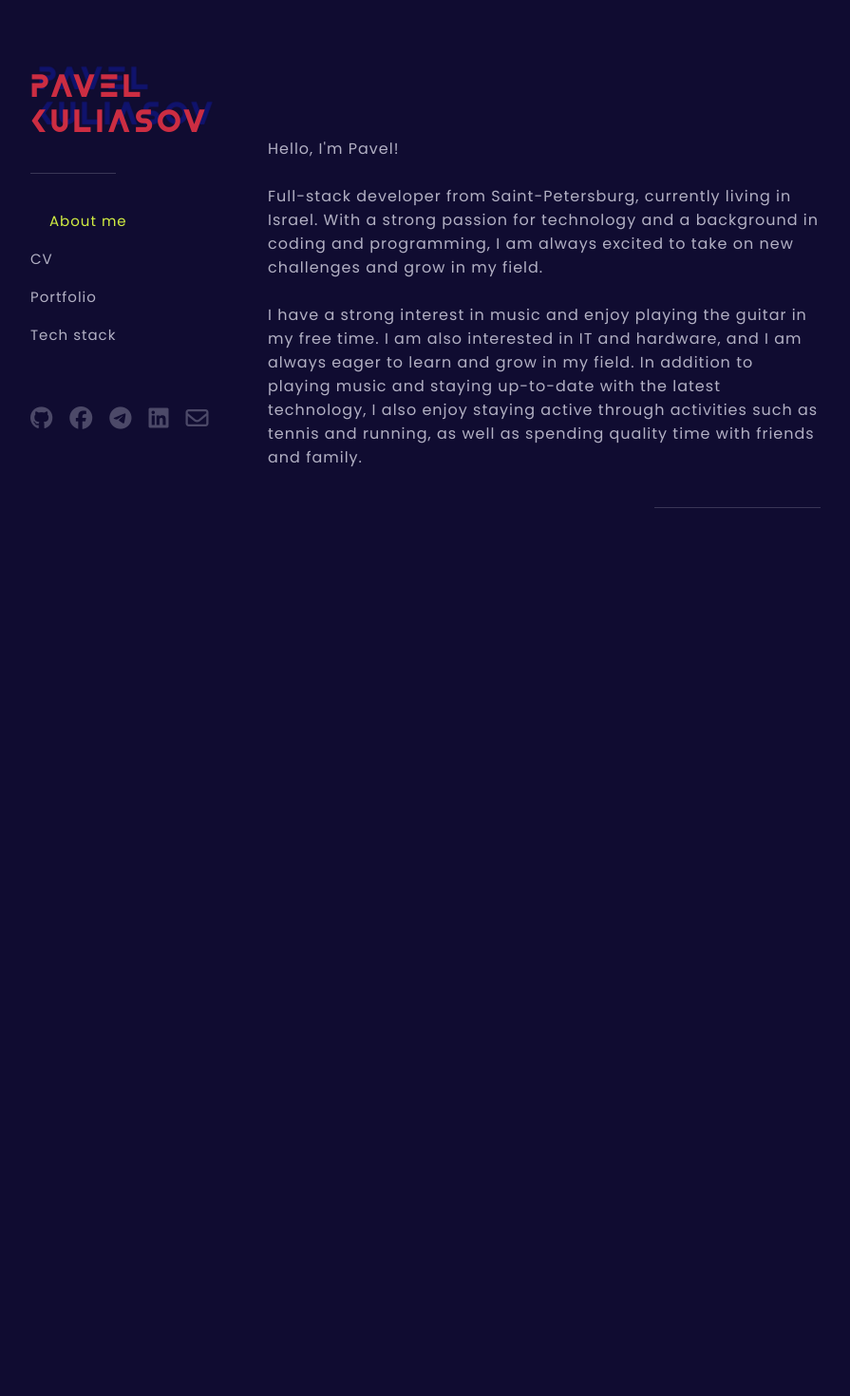
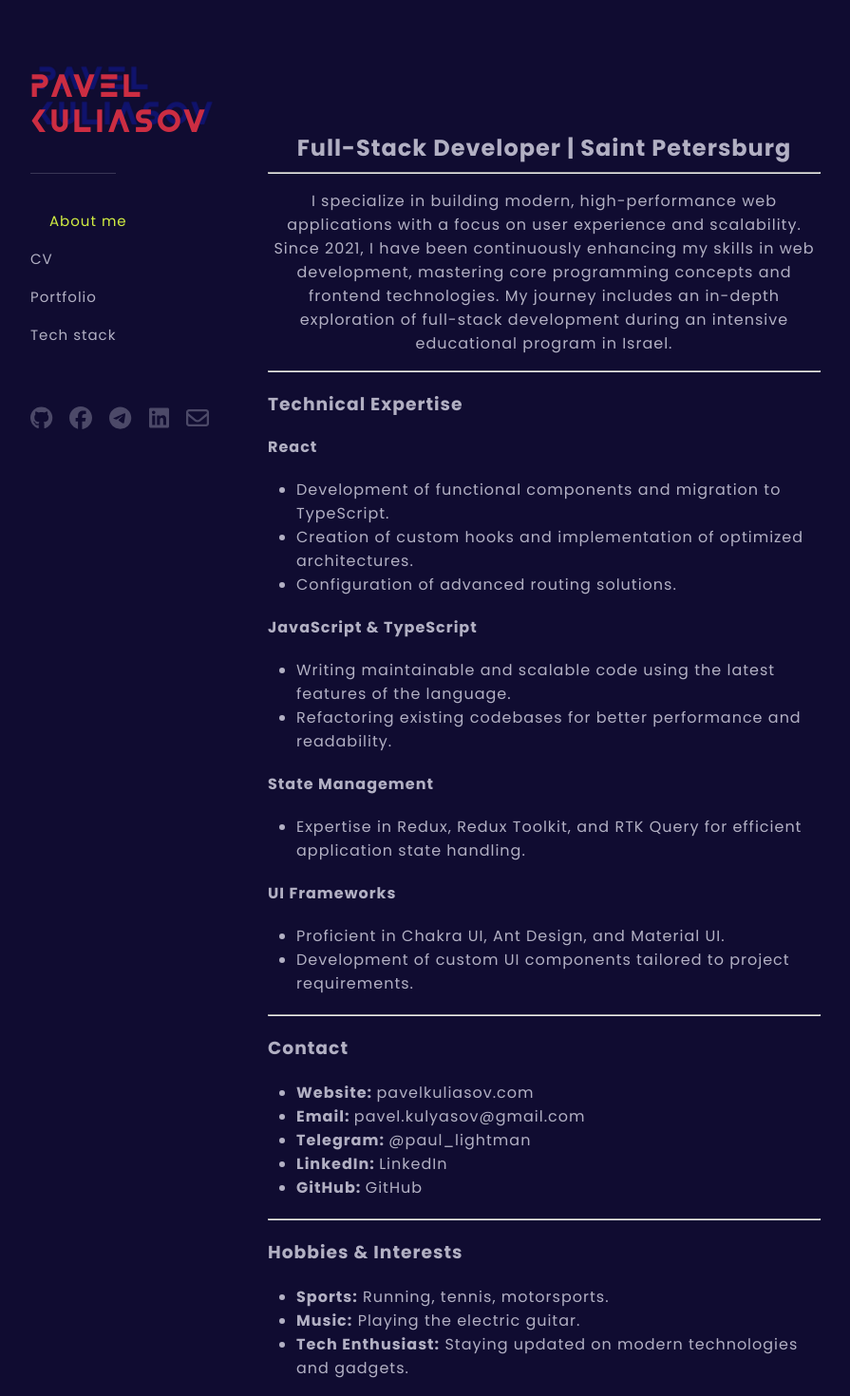
Before and after one commit to z4ffe/z4ffe, a React (Vite) app: page /about in a window 1280 px wide. Shown: the part 60-1530 px from the top of the page at 95% size, without its empty margins (192-1087 px from the left). Before the commit the page ends 800 px from the top, so only its background shows below. Built offline with nearby package versions, Linux system fonts and the light colour scheme.

Commit message:
fix fotnawesome link, aboutme, nested a tags, etc

```diff
--- a/index.html
+++ b/index.html
@@ -1,22 +1,23 @@
 <!DOCTYPE html>
-<html lang="en">
+<html lang='en'>
 <head>
-  <link href="public/favicon.ico" rel="shortcut icon" type="image/x-icon">
-  <link href="public/apple-touch-icon.png" rel="apple-touch-icon" sizes="180x180">
-  <link href="public/favicon-32x32.png" rel="icon" sizes="32x32" type="image/png">
-  <link href="public/favicon-16x16.png" rel="icon" sizes="16x16" type="image/png">
-  <link href="site.webmanifest" rel="manifest">
-  <meta charset="UTF-8"/>
-  <meta content="width=device-width, initial-scale=1.0" name="viewport"/>
-  <link href="https://fonts.googleapis.com" rel="preconnect">
-  <link crossorigin href="https://fonts.gstatic.com" rel="preconnect">
-  <link href="https://fonts.googleapis.com/css2?family=Poppins:wght@300;400;500;600;700&display=swap"
-		  rel="stylesheet">
-  <script crossorigin="anonymous" src="https://kit.fontawesome.com/163d2359f5.js"></script>
+  <link href='public/favicon.ico' rel='shortcut icon' type='image/x-icon'>
+  <link href='public/apple-touch-icon.png' rel='apple-touch-icon' sizes='180x180'>
+  <link href='public/favicon-32x32.png' rel='icon' sizes='32x32' type='image/png'>
+  <link href='public/favicon-16x16.png' rel='icon' sizes='16x16' type='image/png'>
+  <link href='site.webmanifest' rel='manifest'>
+  <meta charset='UTF-8' />
+  <meta content='width=device-width, initial-scale=1.0' name='viewport' />
+  <link href='https://fonts.googleapis.com' rel='preconnect'>
+  <link crossorigin href='https://fonts.gstatic.com' rel='preconnect'>
+  <link href='https://fonts.googleapis.com/css2?family=Poppins:wght@300;400;500;600;700&display=swap'
+        rel='stylesheet'>
+  <script crossorigin='anonymous'
+          src='https://cdnjs.cloudflare.com/ajax/libs/font-awesome/6.7.2/js/all.min.js'></script>
   <title>Pavel Kuliasov Portfolio</title>
 </head>
 <body>
-<div id="root"></div>
-<script src="/src/main.tsx" type="module"></script>
+<div id='root'></div>
+<script src='/src/main.tsx' type='module'></script>
 </body>
 </html>
--- a/src/components/Perlin/perlinCanvas.ts
+++ b/src/components/Perlin/perlinCanvas.ts
@@ -21,7 +21,8 @@ function createWorld(canvas: RefObject<HTMLDivElement>) {
 	if (window.innerWidth < mobileWidth) {
 		_width = window.innerWidth
 		_height = window.innerHeight / 1.2
-	} else {
+	}
+	else {
 		_width = window.innerWidth / 2.5
 		_height = window.innerHeight / 1.5
 	}
@@ -30,7 +31,7 @@ function createWorld(canvas: RefObject<HTMLDivElement>) {
 	camera = new THREE.PerspectiveCamera(55, _width / _height, 1, 1000)
 	camera.position.z = 12
 	renderer = new THREE.WebGLRenderer({antialias: true, alpha: false})
-	renderer.setPixelRatio(1.4)
+	renderer.setPixelRatio(1.2)
 	controls = new OrbitControls(camera, renderer.domElement)
 	controls.enableZoom = false
 	renderer.setSize(_width, _height)
@@ -42,7 +43,8 @@ function onWindowResize() {
 	if (window.innerWidth < mobileWidth) {
 		_width = window.innerWidth
 		_height = window.innerHeight / 1.2
-	} else {
+	}
+	else {
 		_width = window.innerWidth / 2.5
 		_height = window.innerHeight / 1.5
 	}
@@ -52,7 +54,7 @@ function onWindowResize() {
 }
 
 let mat: any
-const primitiveElement = function (this: any) {
+const primitiveElement = function(this: any) {
 	this.mesh = new THREE.Object3D()
 	mat = new THREE.ShaderMaterial(material)
 	const geo = new THREE.IcosahedronBufferGeometry(3, 7)
--- a/src/components/PortfolioCard/PortfolioCard.module.scss
+++ b/src/components/PortfolioCard/PortfolioCard.module.scss
@@ -25,6 +25,16 @@
       flex-direction: column;
       opacity: 0;
       transition: .6s ease;
+      position: relative;
+
+      .portfolioCard__link {
+        position: absolute;
+        top: 0;
+        left: 0;
+        right: 0;
+        bottom: 0;
+        z-index: 1;
+      }
 
       .portfolioCard__title {
         display: block;
@@ -72,19 +82,18 @@
           gap: 10px;
           margin-right: 10px;
           margin-top: 5px;
+          z-index: 10;
         }
 
         a {
           display: block;
+          color: rgba(219, 217, 232, .7);
+          text-shadow: 5px 5px 12px rgba(0, 0, 0, 1);
+          transition: .3s;
 
-          i {
-            color: rgba(219, 217, 232, .7);
-            text-shadow: 5px 5px 12px rgba(0, 0, 0, 1);
-            transition: .3s;
+          &:hover {
+            color: white;
 
-            &:hover {
-              color: white;
-            }
           }
         }
       }
--- a/src/components/PortfolioCard/PortfolioCard.tsx
+++ b/src/components/PortfolioCard/PortfolioCard.tsx
@@ -19,12 +19,13 @@ export const PortfolioCard: FC<IPortfolioWork> = ({data}) => {
 	}
 
 	return (
-		<a className={styles.portfolioCard__link} href={data.deploy} target='_blank'>
+		<div className={styles.portfolioCard__link}>
 			<div className={styles.portfolioCard}
 				  style={{backgroundImage: isMobile ? `linear-gradient(to bottom, rgba(16, 20, 110, 0.8), rgba(204, 45, 66, 0.2)), url(${data.img})` : `url(${data.img})`}}>
 				<div className={styles.portfolioCard__wrapper}
 					  onMouseOver={(event) => wrapperOpacityOn(event, data.img)}
 					  onMouseLeave={(event) => wrapperOpacityOff(event)}>
+					<a className={styles.portfolioCard__link} href={data.deploy} target='_blank'></a>
 					<h2 className={styles.portfolioCard__title}>{data.title}</h2>
 					<p className={styles.portfolioCard__desc}>{data.desc}</p>
 					<div className={styles.portfolioCard__links}>
@@ -36,13 +37,15 @@ export const PortfolioCard: FC<IPortfolioWork> = ({data}) => {
 							{data.node && <i className='fa-brands fa-node-js fa-xl'></i>}
 							{data.db && <i className='fa-solid fa-database fa-xl'></i>}
 						</div>
-						<div className={styles.links}><a href={data.github} target='_blank'><i
-							className='fa-brands fa-github fa-xl'></i></a>
+						<div className={styles.links}>
+							<a href={data.github} target='_blank'><i
+								className='fa-brands fa-github fa-xl'></i></a>
 							<a href={data.deploy} target='_blank'><i
-								className='fa-solid fa-arrow-up-right-from-square fa-xl'></i></a></div>
+								className='fa-solid fa-arrow-up-right-from-square fa-xl'></i></a>
+						</div>
 					</div>
 				</div>
 			</div>
-		</a>
+		</div>
 	)
 }
--- a/src/constants/constants.ts
+++ b/src/constants/constants.ts
@@ -2,5 +2,5 @@ export const CONSTANTS = {
 	SHORT_NAME: 'PK',
 	FULL_NAME: 'Pavel Kuliasov',
 	POSITION: 'Full-Stack Developer',
-	FOOTER_TEXT: 'Handcrafted by Paul Lightman'
+	FOOTER_TEXT: 'Handcrafted by Paul Lightman',
 }
--- a/src/pages/AboutMe/AboutMe.module.scss
+++ b/src/pages/AboutMe/AboutMe.module.scss
@@ -1,8 +1,39 @@
 .aboutme {
   display: flex;
   flex-direction: column;
-  margin-top: 13%;
+  margin-top: 70px;
   font-family: 'Poppins', sans-serif;
+
+  a {
+    text-decoration: none;
+    color: rgba(219, 217, 232, .8);
+    transition: .3s;
+    border-bottom: 1px solid transparent;
+
+
+    &:hover {
+      color: white;
+      border-bottom: 1px solid white;
+    }
+  }
+
+  h2 {
+    margin: 0;
+    text-align: center;
+  }
+
+  h4 {
+    margin: 0;
+  }
+
+  p {
+    text-align: center;
+  }
+
+  ul {
+    margin: 20px 0;
+    padding: 0 0 0 30px;
+  }
 
   .text {
     color: rgba(219, 217, 232, .8);
@@ -23,6 +54,11 @@
     padding: 0 .5rem;
     margin: 2rem auto;
 
+    ul {
+      list-style-type: none;
+      padding: 0;
+    }
+
     .text {
       text-align: center;
     }
--- a/src/pages/AboutMe/AboutMe.tsx
+++ b/src/pages/AboutMe/AboutMe.tsx
@@ -7,19 +7,58 @@ export const AboutMe = () => {
 		<AnimatedPage>
 			<div className={styles.aboutme}>
 				<div className={styles.text}>
-					Hello, I'm Pavel!
-					<br />
-					<br />
-					Full-stack developer from Saint-Petersburg, currently living in Israel. With a strong passion for
-					technology and a background in coding and programming, I am always
-					excited to take on new challenges and grow in my field.
-					<br />
-					<br />
-					I have a strong interest in music and enjoy
-					playing the guitar in my free time. I am also interested in IT and hardware, and I am always eager to
-					learn and grow in my field. In addition to playing music and staying up-to-date with the latest
-					technology, I also enjoy staying active through activities such as tennis and running, as well as
-					spending quality time with friends and family.
+					<h2>Full-Stack Developer | Saint Petersburg</h2>
+					<hr />
+					<p>
+						I specialize in building modern, high-performance web applications with a focus on user experience and
+						scalability. Since 2021, I have been continuously enhancing my skills in web development, mastering
+						core
+						programming concepts and frontend technologies. My journey includes an in-depth exploration of
+						full-stack
+						development during an intensive educational program in Israel.</p>
+					<hr />
+					<h3>Technical Expertise</h3>
+					<h4>React</h4>
+					<ul>
+						<li>Development of functional components and migration to TypeScript.</li>
+						<li>Creation of custom hooks and implementation of optimized architectures.</li>
+						<li>Configuration of advanced routing solutions.</li>
+					</ul>
+					<h4>JavaScript & TypeScript</h4>
+					<ul>
+						<li>Writing maintainable and scalable code using the latest features of the language.</li>
+						<li>Refactoring existing codebases for better performance and readability.</li>
+					</ul>
+					<h4>State Management</h4>
+					<ul>
+						<li>Expertise in Redux, Redux Toolkit, and RTK Query for efficient application state handling.</li>
+					</ul>
+					<h4>UI Frameworks</h4>
+					<ul>
+						<li>Proficient in Chakra UI, Ant Design, and Material UI.</li>
+						<li>Development of custom UI components tailored to project requirements.</li>
+					</ul>
+					<hr />
+					<h3>Contact</h3>
+					<ul>
+						<li><strong>Website: </strong><a href='https://pavelkuliasov.com'
+																	target='_blank'>pavelkuliasov.com</a></li>
+						<li><strong>Email: </strong><a href='mailto:pavel.kulyasov@gmail.com'
+																 target='_blank'>pavel.kulyasov@gmail.com</a>
+						</li>
+						<li><strong>Telegram: </strong><a href='https://telegram.me/paul_lightman'
+																	 target='_blank'>@paul_lightman</a></li>
+						<li><strong>LinkedIn: </strong><a href='https://linkedin.com/in/paul-lightman'
+																	 target='_blank'>LinkedIn</a></li>
+						<li><strong>GitHub: </strong><a href='https://github.com/z4ffe' target='_blank'>GitHub</a></li>
+					</ul>
+					<hr />
+					<h3>Hobbies & Interests</h3>
+					<ul>
+						<li><strong>Sports:</strong> Running, tennis, motorsports.</li>
+						<li><strong>Music:</strong> Playing the electric guitar.</li>
+						<li><strong>Tech Enthusiast:</strong> Staying updated on modern technologies and gadgets.</li>
+					</ul>
 				</div>
 				<div className={styles.border}></div>
 			</div>
--- a/src/pages/Portfolio/Portfolio.module.scss
+++ b/src/pages/Portfolio/Portfolio.module.scss
@@ -5,7 +5,6 @@
   grid-auto-rows: 250px;
   gap: 10px;
   z-index: -1;
-  padding-right: 5%;
   margin-bottom: 5%;
 
 
```
Also changed, not shown: 1 other file (tests, documents, lock files or other folders).
